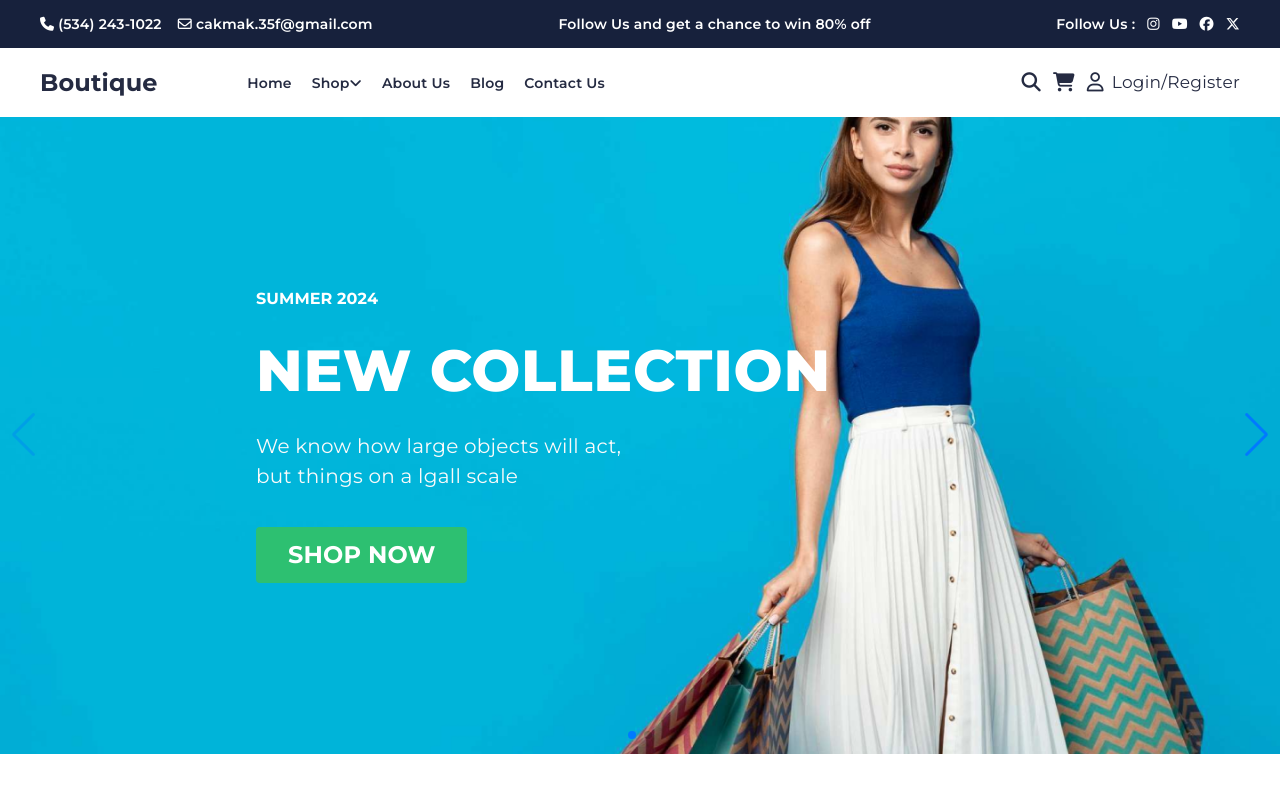
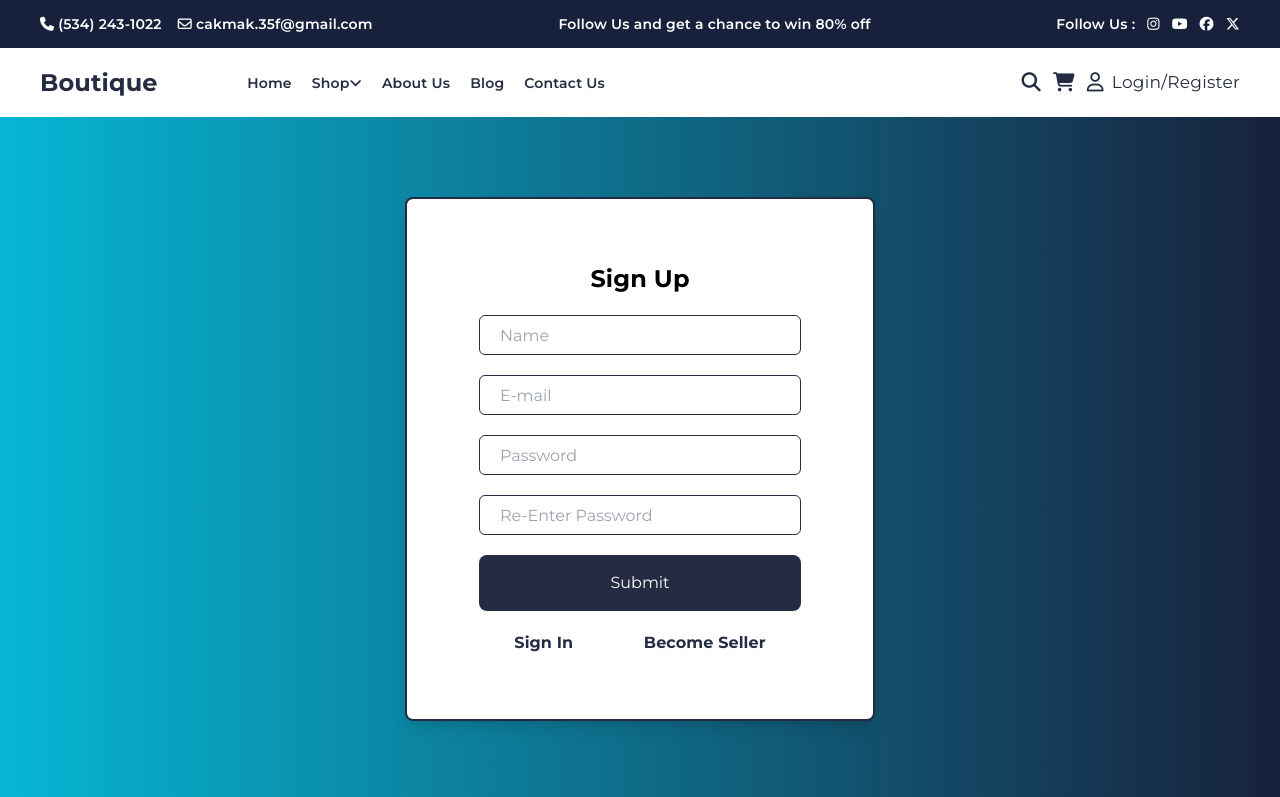
Before and after one commit to JFatih/E-Commerce-Website-project, a React (Vite) app: page /signup in a window 1280 px wide. Shown: the top 797 px of the page. Built offline with nearby package versions, Linux system fonts and the light colour scheme; a web font is replaced by a local one.

Commit message:
T8: Sign Up User Form Page update Fixes #16

```diff
--- a/package.json
+++ b/package.json
@@ -14,6 +14,7 @@
     "axios": "^1.6.8",
     "react": "^18.2.0",
     "react-dom": "^18.2.0",
+    "react-hook-form": "^7.51.4",
     "react-redux": "^9.1.1",
     "react-router": "^6.22.3",
     "react-router-dom": "^5.2.0",
--- a/src/App.jsx
+++ b/src/App.jsx
@@ -34,7 +34,7 @@ function App() {
         <Route path="/contact-us">
           <ContactUs />
         </Route>
-        <Route path="/login">
+        <Route path="/signup">
           <Login />
         </Route>
         <Route path="/cart">
--- a/src/layout/Header.jsx
+++ b/src/layout/Header.jsx
@@ -64,7 +64,7 @@ export default function Header() {
             <Link to="/cart">
               <i className="fa-solid fa-cart-shopping"></i>
             </Link>
-            <Link to="/login" className="flex items-center gap-2">
+            <Link to="/signup" className="flex items-center gap-2">
               <i className="fa-regular fa-user"></i>
               <p className="text-[17px] hidden sm:flex">Login/Register</p>
             </Link>
--- a/src/pages/Login.jsx
+++ b/src/pages/Login.jsx
@@ -1,7 +1,123 @@
+import { useState } from "react";
+import { useForm } from "react-hook-form";
+
 export default function Login() {
+  const [customer, setCustomer] = useState(true);
+  const { register, handleSubmit } = useForm();
+  const onSubmit = (data) => console.log(data);
+
   return (
-    <>
-      <p>Login</p>
-    </>
+    <main className="bg-gradient-to-r from-cyan-500 to-color3">
+      <section className="max-w-[1200px] mx-auto py-20">
+        <div className="flex flex-col   gap-5  sm:w-[470px] sm:px-[72px] w-[360px] px-10 py-16 border-2 shadow-lg border-textColor rounded-lg bg-white mx-auto">
+          <p className="mx-auto sh3">{customer ? "" : "Seller "}Sign Up</p>
+          {customer ? (
+            <form
+              onSubmit={handleSubmit(onSubmit)}
+              className="flex flex-col gap-5"
+            >
+              <input
+                {...register("name", { required: true, minLength: 3 })}
+                className="border border-textColor rounded-md h-10 px-5 text-textColor"
+                placeholder="Name"
+              />
+              <input
+                {...register("email", {
+                  pattern: /^[^\s@]+@[^\s@]+\.[^\s@]+$/,
+                })}
+                className="border border-textColor rounded-md h-10 px-5 text-textColor"
+                placeholder="E-mail"
+              />
+              <input
+                type="password"
+                {...register("password", { min: 18, max: 99 })}
+                className="border border-textColor rounded-md h-10 px-5 text-textColor"
+                placeholder="Password"
+              />
+              <input
+                type="password"
+                {...register("password2", { min: 18, max: 99 })}
+                className="border border-textColor rounded-md h-10 px-5 text-textColor"
+                placeholder="Re-Enter Password"
+              />
+
+              <input
+                type="submit"
+                className="px-16 py-4 bg-textColor text-white rounded-lg"
+              />
+            </form>
+          ) : (
+            <form
+              onSubmit={handleSubmit(onSubmit)}
+              className="flex flex-col gap-5"
+            >
+              <input
+                {...register("name", { required: true, minLength: 3 })}
+                className="border border-textColor rounded-md h-10 px-5 text-textColor"
+                placeholder="Name"
+                type="text"
+              />
+              <input
+                {...register("email", {
+                  required: true,
+                  pattern: /^[^\s@]+@[^\s@]+\.[^\s@]+$/,
+                })}
+                className="border border-textColor rounded-md h-10 px-5 text-textColor"
+                placeholder="E-mail"
+                type="text"
+              />
+              <input
+                type="password"
+                {...register("password", {
+                  required: true,
+                  pattern:
+                    "^(?=.*[a-z])(?=.*[A-Z])(?=.*d)(?=.*[@$!%*?&])[A-Za-zd@$!%*?&]{8,}$",
+                })}
+                className="border border-textColor rounded-md h-10 px-5 text-textColor"
+                placeholder="Password"
+              />
+              <input
+                type="password"
+                {...register("password2", { required: true, min: 18 })}
+                className="border border-textColor rounded-md h-10 px-5 text-textColor"
+                placeholder="Re-Enter Password"
+              />
+              <input
+                {...register("name", { required: true, minLength: 3 })}
+                className="border border-textColor rounded-md h-10 px-5 text-textColor"
+                placeholder="Store Name"
+              />
+              <input
+                {...register("Phone", {
+                  required: true,
+                  pattern:
+                    /([(]?)([5])([0-9]{2})([)]?)([\s]?)([0-9]{3})([\s]?)([0-9]{2})([\s]?)([0-9]{2})$/g,
+                })}
+                className="border border-textColor rounded-md h-10 px-5 text-textColor"
+                placeholder="Phone Number"
+                type="number"
+              />
+
+              <input
+                type="submit"
+                className="px-16 py-4 bg-textColor text-white rounded-lg"
+              />
+            </form>
+          )}
+
+          <div className="flex flex-row  justify-around">
+            <button className="text-textColor sh5 mx-2">Sign In</button>
+            <button
+              className="text-textColor sh5 mx-2"
+              onClick={() => {
+                setCustomer(!customer);
+              }}
+            >
+              {customer ? "Become Seller" : "Customer Sign Up"}
+            </button>
+          </div>
+        </div>
+      </section>
+    </main>
   );
 }
```
Also changed, not shown: 1 other file (tests, documents, lock files or other folders).
